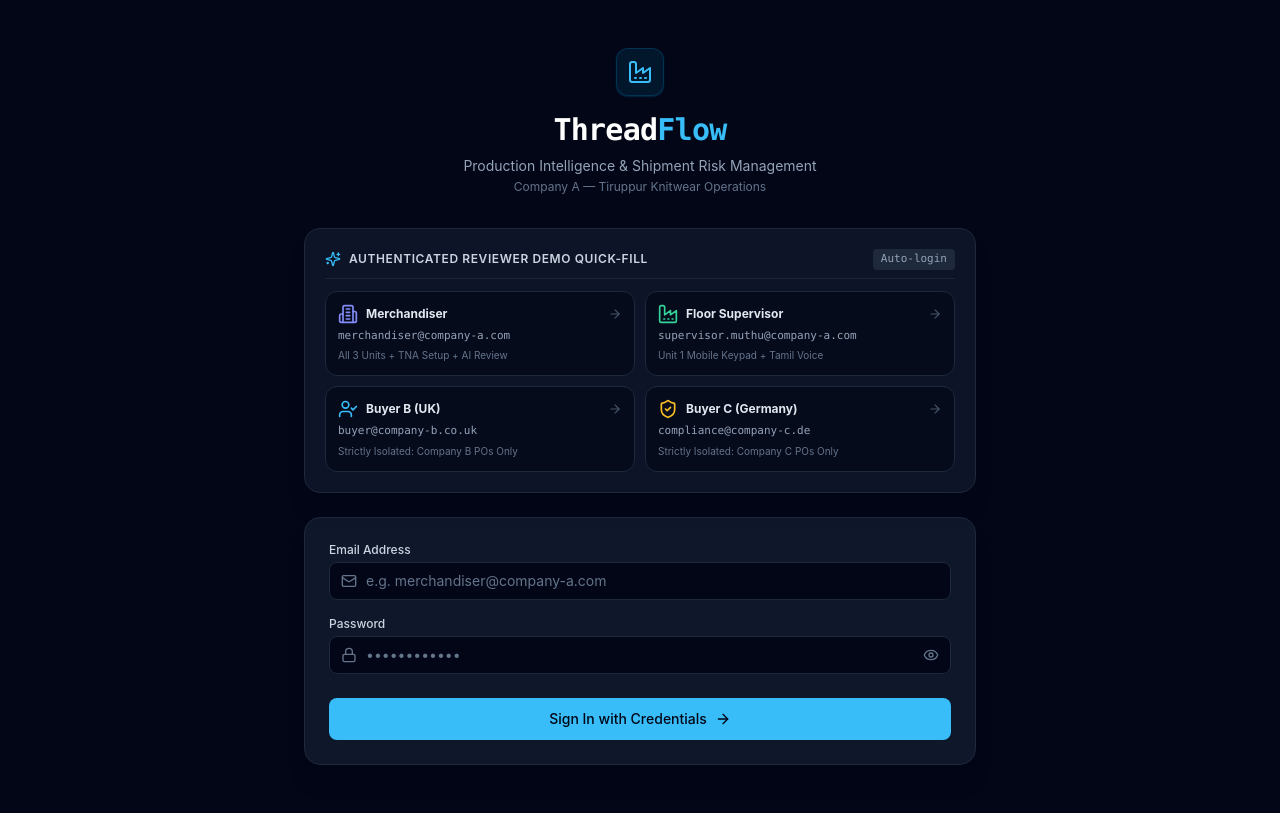
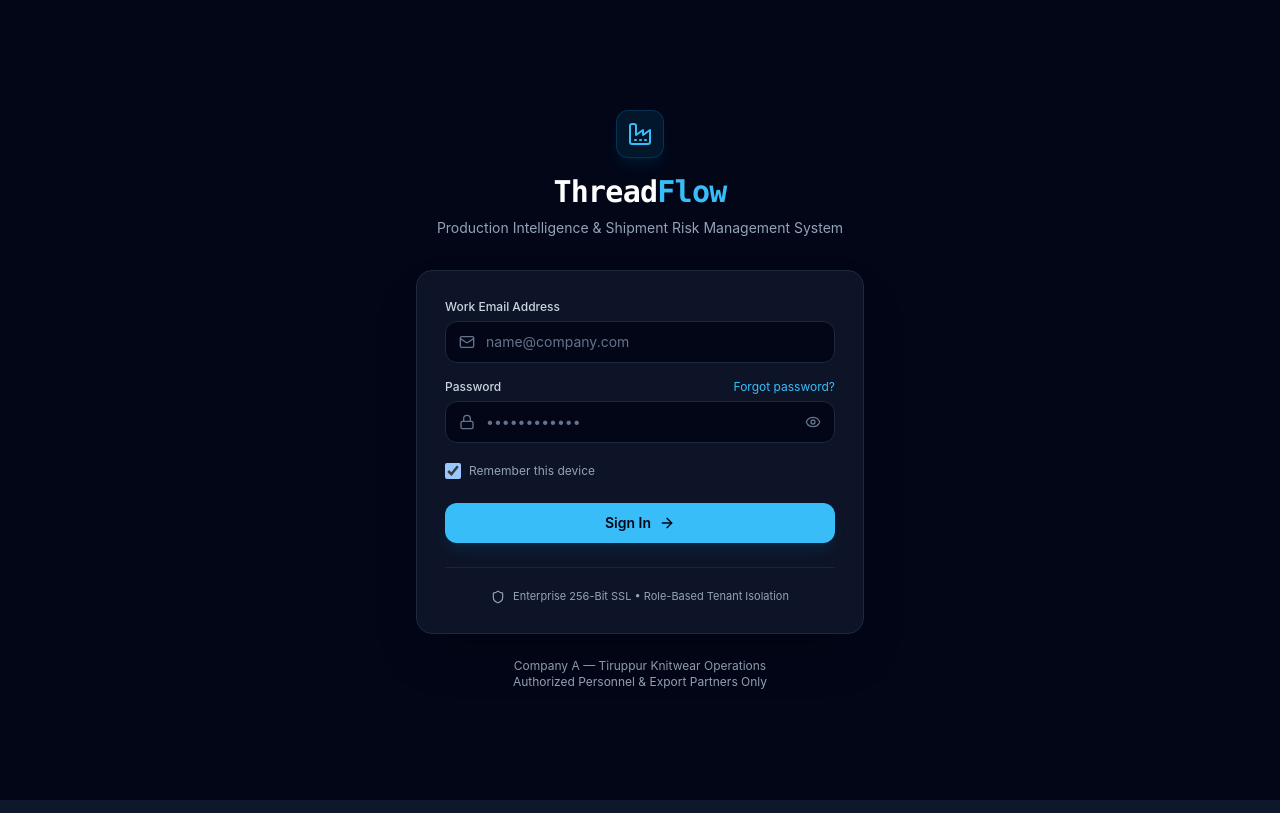
Before and after one commit to AgnivaSardar/ThreadFlow, a React (Vite) app in the folder frontend/: page /login in a window 1280 px wide. Built offline with nearby package versions, Linux system fonts and the light colour scheme.

Commit message:
refactor(ui): redesign LoginPage as pure enterprise production auth screen without demo quick-fills

```diff
--- a/frontend/src/features/auth/LoginPage.tsx
+++ b/frontend/src/features/auth/LoginPage.tsx
@@ -1,31 +1,17 @@
 import React, { useState } from 'react';
 import { useNavigate } from 'react-router-dom';
 import {
-  ShieldCheck,
-  UserCheck,
-  Building2,
   Lock,
   Mail,
   ArrowRight,
   Eye,
   EyeOff,
-  Sparkles,
   CheckCircle2,
   AlertCircle,
   Factory,
+  Shield,
 } from 'lucide-react';
 import { useAuthStore } from './authStore';
-
-interface DemoUserCard {
-  roleTitle: string;
-  name: string;
-  email: string;
-  passwordPlain: string;
-  scopeBadge: string;
-  icon: React.ReactNode;
-  accentBorder: string;
-  accentBg: string;
-}
 
 export const LoginPage: React.FC = () => {
   const navigate = useNavigate();
@@ -34,74 +20,20 @@ export const LoginPage: React.FC = () => {
   const [email, setEmail] = useState('');
   const [password, setPassword] = useState('');
   const [showPassword, setShowPassword] = useState(false);
+  const [rememberMe, setRememberMe] = useState(true);
   const [loginSuccessMessage, setLoginSuccessMessage] = useState<string | null>(null);
 
-  const demoAccounts: DemoUserCard[] = [
-    {
-      roleTitle: 'Merchandiser',
-      name: 'Ramesh (Internal Lead)',
-      email: 'merchandiser@company-a.com',
-      passwordPlain: 'ThreadFlow@2026',
-      scopeBadge: 'All 3 Units + TNA Setup + AI Review',
-      icon: <Building2 className="w-5 h-5 text-indigo-400" />,
-      accentBorder: 'hover:border-indigo-500/50',
-      accentBg: 'hover:bg-indigo-950/20',
-    },
-    {
-      roleTitle: 'Floor Supervisor',
-      name: 'Muthu (Unit 1 Floor)',
-      email: 'supervisor.muthu@company-a.com',
-      passwordPlain: 'ThreadFlow@2026',
-      scopeBadge: 'Unit 1 Mobile Keypad + Tamil Voice',
-      icon: <Factory className="w-5 h-5 text-emerald-400" />,
-      accentBorder: 'hover:border-emerald-500/50',
-      accentBg: 'hover:bg-emerald-950/20',
-    },
-    {
-      roleTitle: 'Buyer B (UK)',
-      name: 'Sarah (UK Brand)',
-      email: 'buyer@company-b.co.uk',
-      passwordPlain: 'ThreadFlow@2026',
-      scopeBadge: 'Strictly Isolated: Company B POs Only',
-      icon: <UserCheck className="w-5 h-5 text-sky-400" />,
-      accentBorder: 'hover:border-sky-500/50',
-      accentBg: 'hover:bg-sky-950/20',
-    },
-    {
-      roleTitle: 'Buyer C (Germany)',
-      name: 'Klaus (EU Compliance)',
-      email: 'compliance@company-c.de',
-      passwordPlain: 'ThreadFlow@2026',
-      scopeBadge: 'Strictly Isolated: Company C POs Only',
-      icon: <ShieldCheck className="w-5 h-5 text-amber-400" />,
-      accentBorder: 'hover:border-amber-500/50',
-      accentBg: 'hover:bg-amber-950/20',
-    },
-  ];
-
-  const handleQuickFill = async (account: DemoUserCard) => {
-    clearError();
-    setEmail(account.email);
-    setPassword(account.passwordPlain);
-    try {
-      const user = await login(account.email, account.passwordPlain);
-      setLoginSuccessMessage(`Signed in as ${user.name} (${user.role})`);
-      setTimeout(() => redirectByRole(user.role), 500);
-    } catch {
-      // Error handled by store
-    }
-  };
-
-  const handlePasswordSubmit = async (e: React.FormEvent) => {
+  const handleSubmit = async (e: React.FormEvent) => {
     e.preventDefault();
     clearError();
     if (!email || !password) return;
+
     try {
       const user = await login(email, password);
-      setLoginSuccessMessage(`Signed in as ${user.name} (${user.role})`);
-      setTimeout(() => redirectByRole(user.role), 500);
+      setLoginSuccessMessage(`Authenticated as ${user.name}`);
+      setTimeout(() => redirectByRole(user.role), 400);
     } catch {
-      // Error is set in store
+      // Error is tracked in authStore
     }
   };
 
@@ -122,143 +54,143 @@ export const LoginPage: React.FC = () => {
   };
 
   return (
-    <div className="min-h-screen bg-slate-950 flex flex-col justify-center py-12 sm:px-6 lg:px-8 text-slate-100 selection:bg-brand-500 selection:text-white">
-      {/* Background radial gradient accent */}
-      <div className="absolute inset-0 bg-[radial-gradient(ellipse_at_top,_var(--tw-gradient-stops))] from-sky-900/15 via-slate-950 to-slate-950 -z-10 pointer-events-none" />
+    <div className="min-h-screen bg-slate-950 flex flex-col justify-center py-12 sm:px-6 lg:px-8 text-slate-100 selection:bg-sky-500 selection:text-white relative overflow-hidden">
+      {/* Background ambient lighting */}
+      <div className="absolute top-0 left-1/2 -translate-x-1/2 w-[800px] h-[350px] bg-gradient-to-b from-sky-500/10 via-sky-900/5 to-transparent blur-3xl -z-10 pointer-events-none" />
 
+      {/* Brand Header */}
       <div className="sm:mx-auto sm:w-full sm:max-w-md text-center">
-        <div className="inline-flex items-center justify-center w-12 h-12 rounded-xl bg-sky-500/10 border border-sky-500/20 text-sky-400 mb-4 shadow-sm shadow-sky-500/20">
+        <div className="inline-flex items-center justify-center w-12 h-12 rounded-xl bg-sky-500/10 border border-sky-500/20 text-sky-400 mb-4 shadow-lg shadow-sky-500/10">
           <Factory className="w-6 h-6" />
         </div>
-        <h2 className="text-2xl font-bold tracking-tight text-white sm:text-3xl font-mono">
+        <h1 className="text-2xl font-bold tracking-tight text-white sm:text-3xl font-mono">
           Thread<span className="text-sky-400">Flow</span>
-        </h2>
+        </h1>
         <p className="mt-2 text-sm text-slate-400">
-          Production Intelligence & Shipment Risk Management
-          <br />
-          <span className="text-xs text-slate-500">Company A — Tiruppur Knitwear Operations</span>
+          Production Intelligence & Shipment Risk Management System
         </p>
       </div>
 
-      <div className="mt-8 sm:mx-auto sm:w-full sm:max-w-2xl px-4 sm:px-0">
-        {/* Reviewer Quick-Fill Panel */}
-        <div className="bg-slate-900/90 border border-slate-800 rounded-2xl p-5 mb-6 shadow-xl backdrop-blur-sm">
-          <div className="flex items-center justify-between mb-3 pb-2 border-b border-slate-800/80">
-            <div className="flex items-center gap-2">
-              <Sparkles className="w-4 h-4 text-sky-400" />
-              <span className="text-xs font-semibold tracking-wider uppercase text-slate-300">
-                Authenticated Reviewer Demo Quick-Fill
-              </span>
-            </div>
-            <span className="text-[11px] bg-slate-800 px-2 py-0.5 rounded text-slate-400 font-mono">
-              Auto-login
-            </span>
-          </div>
-
-          <div className="grid grid-cols-1 sm:grid-cols-2 gap-2.5">
-            {demoAccounts.map((account) => (
-              <button
-                key={account.email}
-                type="button"
-                onClick={() => handleQuickFill(account)}
-                disabled={isLoading}
-                className={`text-left p-3 rounded-xl border border-slate-800 bg-slate-950/60 transition-all duration-150 ${account.accentBorder} ${account.accentBg} focus:outline-none focus:ring-1 focus:ring-sky-500 group`}
-              >
-                <div className="flex items-center justify-between mb-1">
-                  <div className="flex items-center gap-2">
-                    {account.icon}
-                    <span className="text-xs font-bold text-slate-200 group-hover:text-white">
-                      {account.roleTitle}
-                    </span>
-                  </div>
-                  <ArrowRight className="w-3.5 h-3.5 text-slate-600 group-hover:text-sky-400 transition-colors" />
-                </div>
-                <div className="text-[11px] text-slate-400 font-mono truncate">{account.email}</div>
-                <div className="mt-1 text-[10px] text-slate-500 line-clamp-1">{account.scopeBadge}</div>
-              </button>
-            ))}
-          </div>
-        </div>
-
-        {/* Authenticated Login Form Card */}
-        <div className="bg-slate-900 border border-slate-800 rounded-2xl shadow-xl overflow-hidden p-6">
+      {/* Main Login Card */}
+      <div className="mt-8 sm:mx-auto sm:w-full sm:max-w-md px-4 sm:px-0">
+        <div className="bg-slate-900/90 border border-slate-800 rounded-2xl shadow-2xl p-7 backdrop-blur-md">
           {/* Feedback Alerts */}
           {error && (
-            <div className="mb-4 p-3 rounded-lg bg-rose-950/40 border border-rose-800/60 flex items-start gap-2.5 text-xs text-rose-300">
+            <div className="mb-5 p-3.5 rounded-xl bg-rose-950/50 border border-rose-800/60 flex items-start gap-2.5 text-xs text-rose-300 animate-fadeIn">
               <AlertCircle className="w-4 h-4 text-rose-400 shrink-0 mt-0.5" />
               <span>{error}</span>
             </div>
           )}
 
           {loginSuccessMessage && (
-            <div className="mb-4 p-3 rounded-lg bg-emerald-950/40 border border-emerald-800/60 flex items-center gap-2.5 text-xs text-emerald-300">
+            <div className="mb-5 p-3.5 rounded-xl bg-emerald-950/50 border border-emerald-800/60 flex items-center gap-2.5 text-xs text-emerald-300 animate-fadeIn">
               <CheckCircle2 className="w-4 h-4 text-emerald-400 shrink-0" />
               <span>{loginSuccessMessage}</span>
             </div>
           )}
 
-          <form onSubmit={handlePasswordSubmit} className="space-y-4">
+          <form onSubmit={handleSubmit} className="space-y-4">
             <div>
-              <label className="block text-xs font-medium text-slate-300 mb-1">
-                Email Address
+              <label className="block text-xs font-medium text-slate-300 mb-1.5">
+                Work Email Address
               </label>
-              <div className="relative rounded-lg shadow-sm">
-                <div className="absolute inset-y-0 left-0 pl-3 flex items-center pointer-events-none text-slate-500">
+              <div className="relative rounded-xl shadow-sm">
+                <div className="absolute inset-y-0 left-0 pl-3.5 flex items-center pointer-events-none text-slate-500">
                   <Mail className="h-4 w-4" />
                 </div>
                 <input
                   type="email"
                   required
+                  autoComplete="email"
                   value={email}
                   onChange={(e) => setEmail(e.target.value)}
-                  placeholder="e.g. merchandiser@company-a.com"
-                  className="block w-full pl-9 pr-3 py-2 text-sm bg-slate-950 border border-slate-800 rounded-lg text-slate-100 placeholder-slate-500 focus:outline-none focus:ring-1 focus:ring-sky-500 focus:border-sky-500"
+                  placeholder="name@company.com"
+                  className="block w-full pl-10 pr-3 py-2.5 text-sm bg-slate-950 border border-slate-800 rounded-xl text-slate-100 placeholder-slate-500 focus:outline-none focus:ring-2 focus:ring-sky-500 focus:border-transparent transition-all"
                 />
               </div>
             </div>
 
             <div>
-              <label className="block text-xs font-medium text-slate-300 mb-1">Password</label>
-              <div className="relative rounded-lg shadow-sm">
-                <div className="absolute inset-y-0 left-0 pl-3 flex items-center pointer-events-none text-slate-500">
+              <div className="flex items-center justify-between mb-1.5">
+                <label className="block text-xs font-medium text-slate-300">Password</label>
+                <a
+                  href="#forgot"
+                  onClick={(e) => {
+                    e.preventDefault();
+                    alert('Please contact your factory systems administrator to reset internal access credentials.');
+                  }}
+                  className="text-xs text-sky-400 hover:text-sky-300 transition-colors"
+                >
+                  Forgot password?
+                </a>
+              </div>
+              <div className="relative rounded-xl shadow-sm">
+                <div className="absolute inset-y-0 left-0 pl-3.5 flex items-center pointer-events-none text-slate-500">
                   <Lock className="h-4 w-4" />
                 </div>
                 <input
                   type={showPassword ? 'text' : 'password'}
                   required
+                  autoComplete="current-password"
                   value={password}
                   onChange={(e) => setPassword(e.target.value)}
                   placeholder="••••••••••••"
-                  className="block w-full pl-9 pr-10 py-2 text-sm bg-slate-950 border border-slate-800 rounded-lg text-slate-100 placeholder-slate-500 focus:outline-none focus:ring-1 focus:ring-sky-500 focus:border-sky-500"
+                  className="block w-full pl-10 pr-10 py-2.5 text-sm bg-slate-950 border border-slate-800 rounded-xl text-slate-100 placeholder-slate-500 focus:outline-none focus:ring-2 focus:ring-sky-500 focus:border-transparent transition-all"
                 />
                 <button
                   type="button"
                   onClick={() => setShowPassword(!showPassword)}
-                  className="absolute inset-y-0 right-0 pr-3 flex items-center text-slate-500 hover:text-slate-300"
+                  className="absolute inset-y-0 right-0 pr-3.5 flex items-center text-slate-500 hover:text-slate-300 transition-colors"
+                  tabIndex={-1}
                 >
                   {showPassword ? <EyeOff className="h-4 w-4" /> : <Eye className="h-4 w-4" />}
                 </button>
               </div>
             </div>
 
+            <div className="flex items-center justify-between pt-1">
+              <label className="flex items-center gap-2 cursor-pointer">
+                <input
+                  type="checkbox"
+                  checked={rememberMe}
+                  onChange={(e) => setRememberMe(e.target.checked)}
+                  className="w-4 h-4 rounded border-slate-800 bg-slate-950 text-sky-500 focus:ring-sky-500 focus:ring-offset-slate-900"
+                />
+                <span className="text-xs text-slate-400">Remember this device</span>
+              </label>
+            </div>
+
             <div className="pt-2">
               <button
                 type="submit"
                 disabled={isLoading}
-                className="w-full flex justify-center items-center gap-2 py-2.5 px-4 border border-transparent rounded-lg shadow-sm text-sm font-medium text-slate-950 bg-sky-400 hover:bg-sky-300 focus:outline-none focus:ring-2 focus:ring-offset-2 focus:ring-sky-500 disabled:opacity-50 transition-colors"
+                className="w-full flex justify-center items-center gap-2 py-2.5 px-4 rounded-xl shadow-lg shadow-sky-500/10 text-sm font-semibold text-slate-950 bg-sky-400 hover:bg-sky-300 focus:outline-none focus:ring-2 focus:ring-offset-2 focus:ring-offset-slate-900 focus:ring-sky-500 disabled:opacity-50 transition-all cursor-pointer"
               >
                 {isLoading ? (
                   <span className="inline-block animate-spin rounded-full h-4 w-4 border-2 border-slate-950 border-t-transparent" />
                 ) : (
                   <>
-                    Sign In with Credentials
+                    Sign In
                     <ArrowRight className="w-4 h-4" />
                   </>
                 )}
               </button>
             </div>
           </form>
+
+          {/* Enterprise Security Footer */}
+          <div className="mt-6 pt-5 border-t border-slate-800/80 flex items-center justify-center gap-2 text-[11px] text-slate-400">
+            <Shield className="w-3.5 h-3.5 text-slate-400" />
+            <span>Enterprise 256-Bit SSL • Role-Based Tenant Isolation</span>
+          </div>
         </div>
+
+        {/* Operational Context Subtext */}
+        <p className="mt-6 text-center text-xs text-slate-400">
+          Company A — Tiruppur Knitwear Operations
+          <br />
+          <span className="text-slate-400">Authorized Personnel & Export Partners Only</span>
+        </p>
       </div>
     </div>
   );
```
